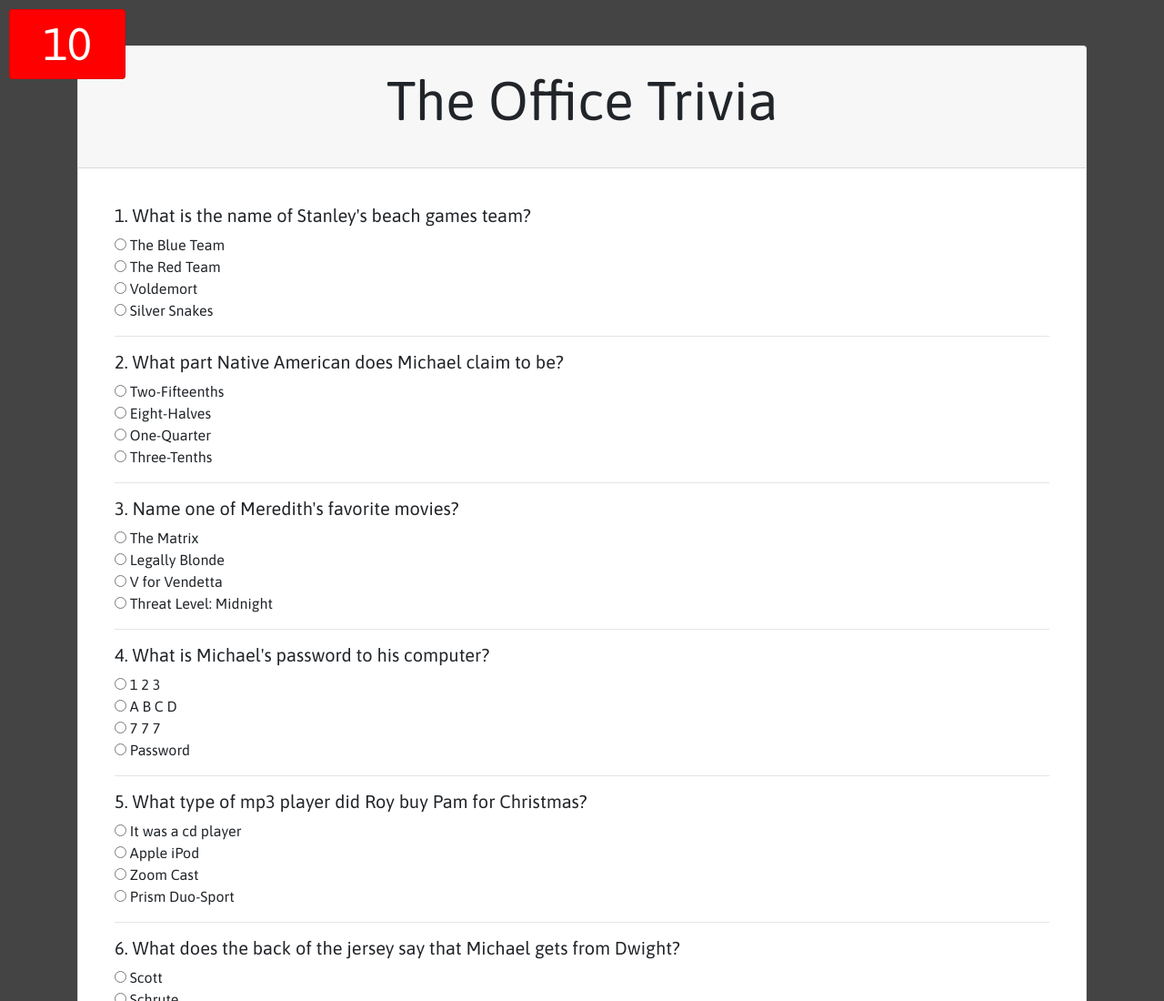
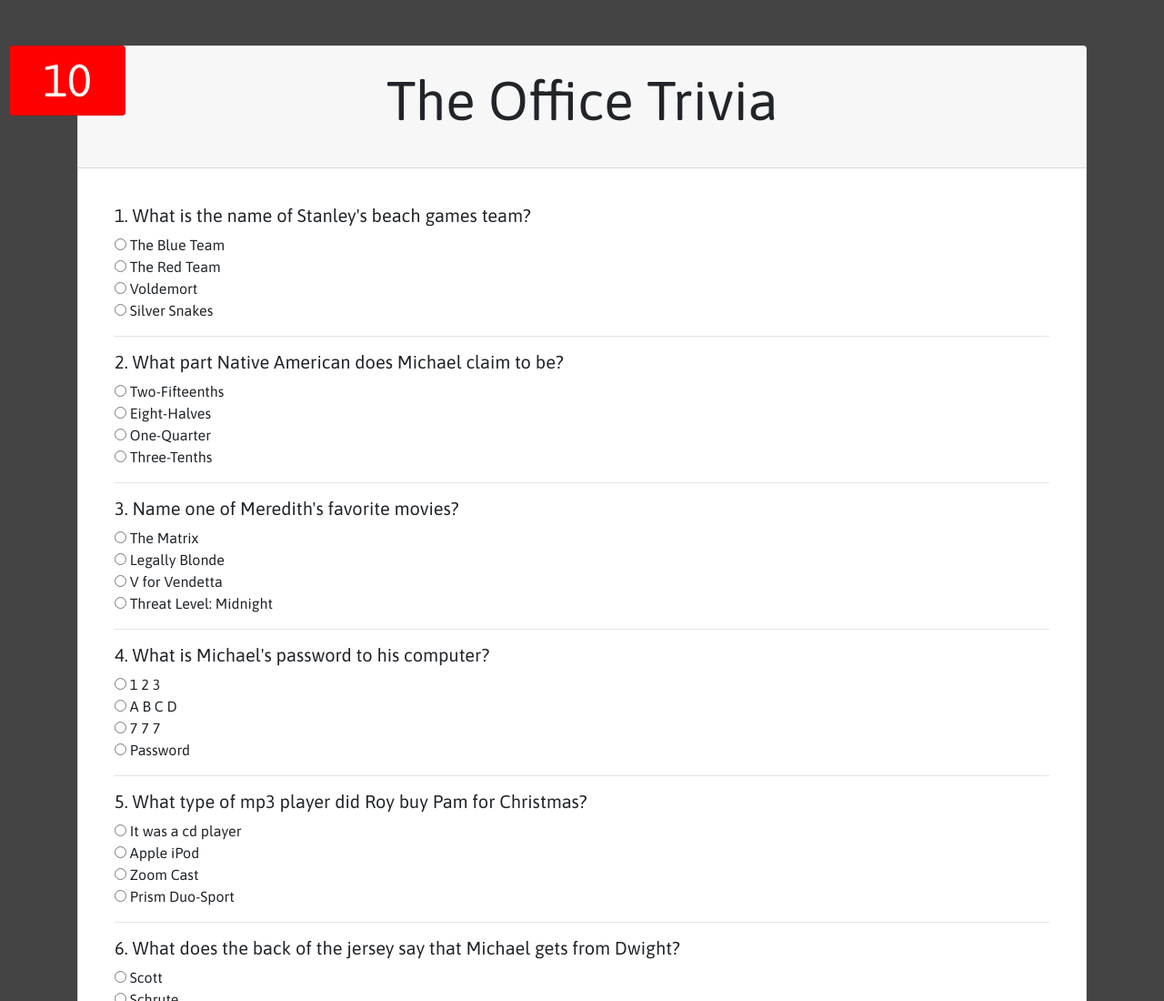
Before and after one commit to mkp0203/TriviaGame, a plain HTML site: page index.html in a window 1280 px wide. Shown: the top 1100 px of the page at 91% size. Drawn offline with nearby package versions, Linux system fonts and the light colour scheme.

Commit message:
timer margins

```diff
--- a/assets/css/style.css
+++ b/assets/css/style.css
@@ -4,7 +4,7 @@ body {
 
 .card {
     font-family: 'Asap', sans-serif;
-    margin: 50px 0px 50px
+    margin: 50px 0px 50px 0px;
 }
 
 .card-header {
@@ -23,7 +23,7 @@ input {
 
 #timer {
     width: 10%;
-    margin: 10px;
+    margin: 50px 10px 0px 10px;
     text-align: center;
     font-size: 50px;
 }
```
